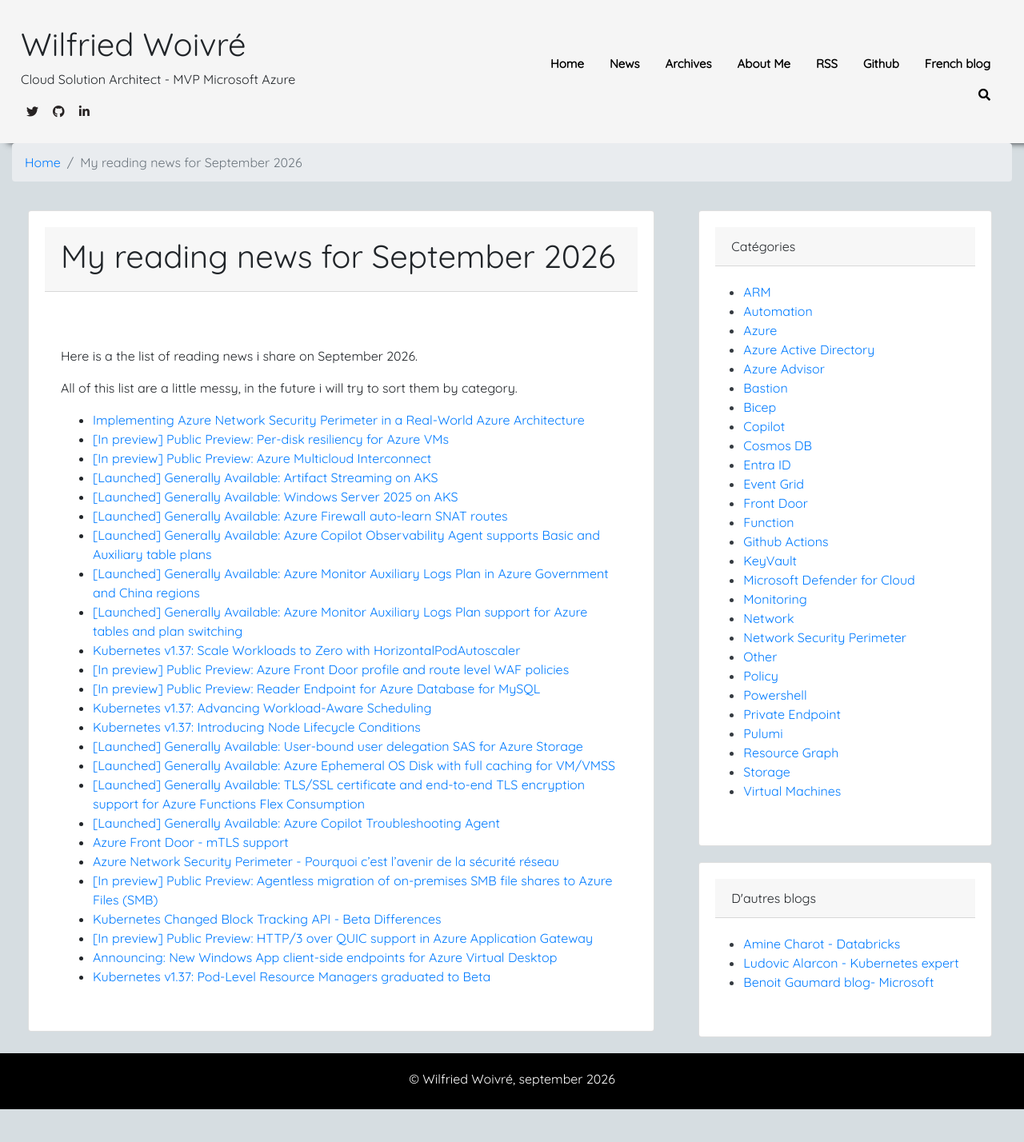
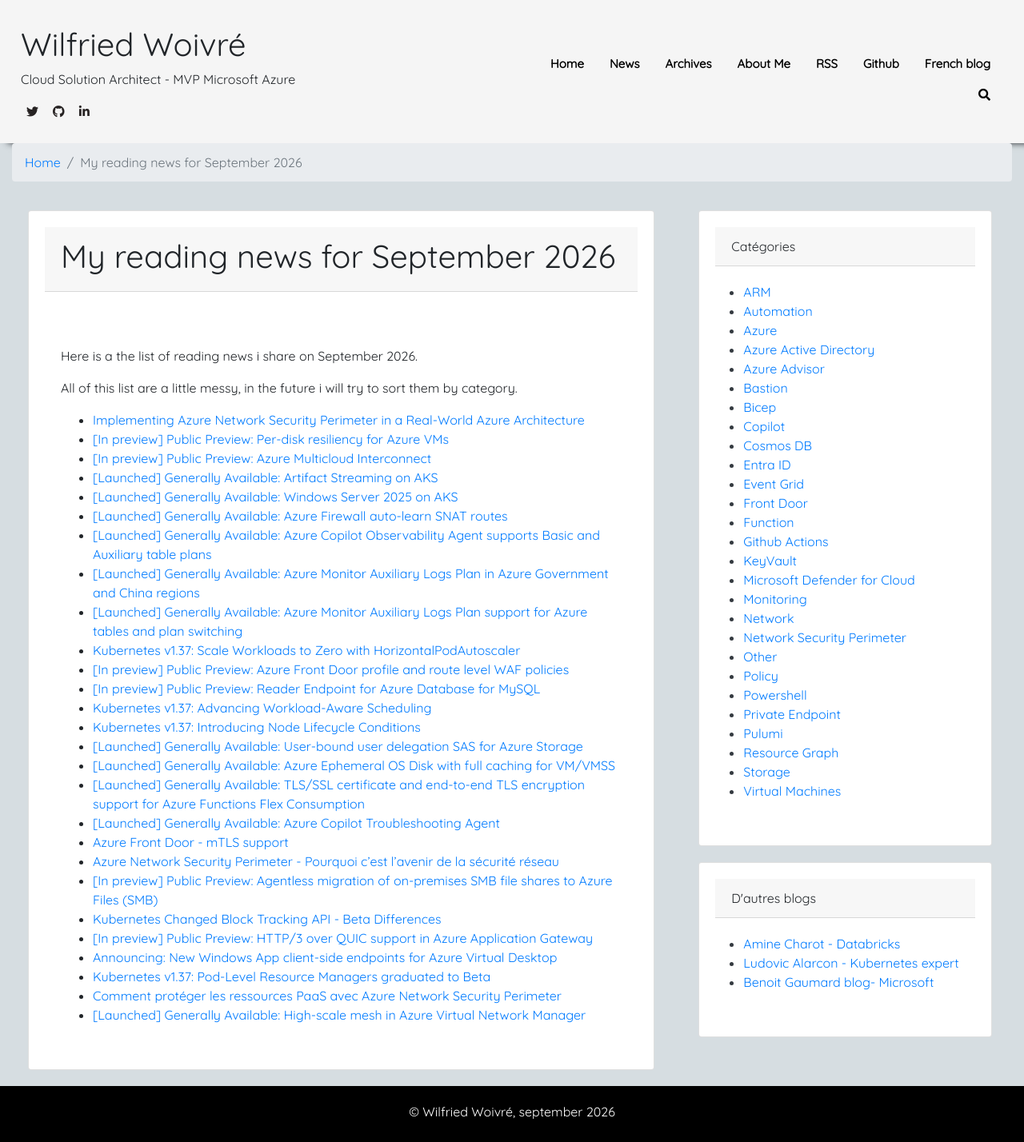
Before and after one commit to wilfriedwoivre/wilfriedwoivre.en.github.io, a Jekyll site: the page built from _news/2026-10-01-my-reading-news-for-september-2026.md, in a window 1280 px wide. Shown: the whole page at 80% size. Built offline with Jekyll 4.4.1, drawn with Linux system fonts in a browser that asks for light colours; nearby versions of some CDN libraries; before the commit the page ends 1387 px from its top, so only the background shows below that.

Commit message:
Update monthly news post

```diff
--- a/_news/2026-10-01-my-reading-news-for-september-2026.md
+++ b/_news/2026-10-01-my-reading-news-for-september-2026.md
@@ -33,3 +33,5 @@
 - [[In preview] Public Preview: HTTP/3 over QUIC support in Azure Application Gateway](https://azure.microsoft.com/updates?WT.mc_id=AZ-MVP-4039694&id=571123)
 - [Announcing: New Windows App client-side endpoints for Azure Virtual Desktop](https://azure.microsoft.com/updates?WT.mc_id=AZ-MVP-4039694&id=571360)
 - [Kubernetes v1.37: Pod-Level Resource Managers graduated to Beta](https://kubernetes.io/blog/2026/09/15/kubernetes-v1-37-pod-level-resource-managers-beta/)
+- [Comment protéger les ressources PaaS avec Azure Network Security Perimeter](https://woivre.fr/blog/2026/09/comment-proteger-les-ressources-paas-avec-azure-network-security-perimeter)
+- [[Launched] Generally Available: High-scale mesh in Azure Virtual Network Manager](https://azure.microsoft.com/updates?WT.mc_id=AZ-MVP-4039694&id=571572)
```
Also changed, not shown: other parts of _news/2026-10-01-my-reading-news-for-september-2026.md (+1 -1 lines).
